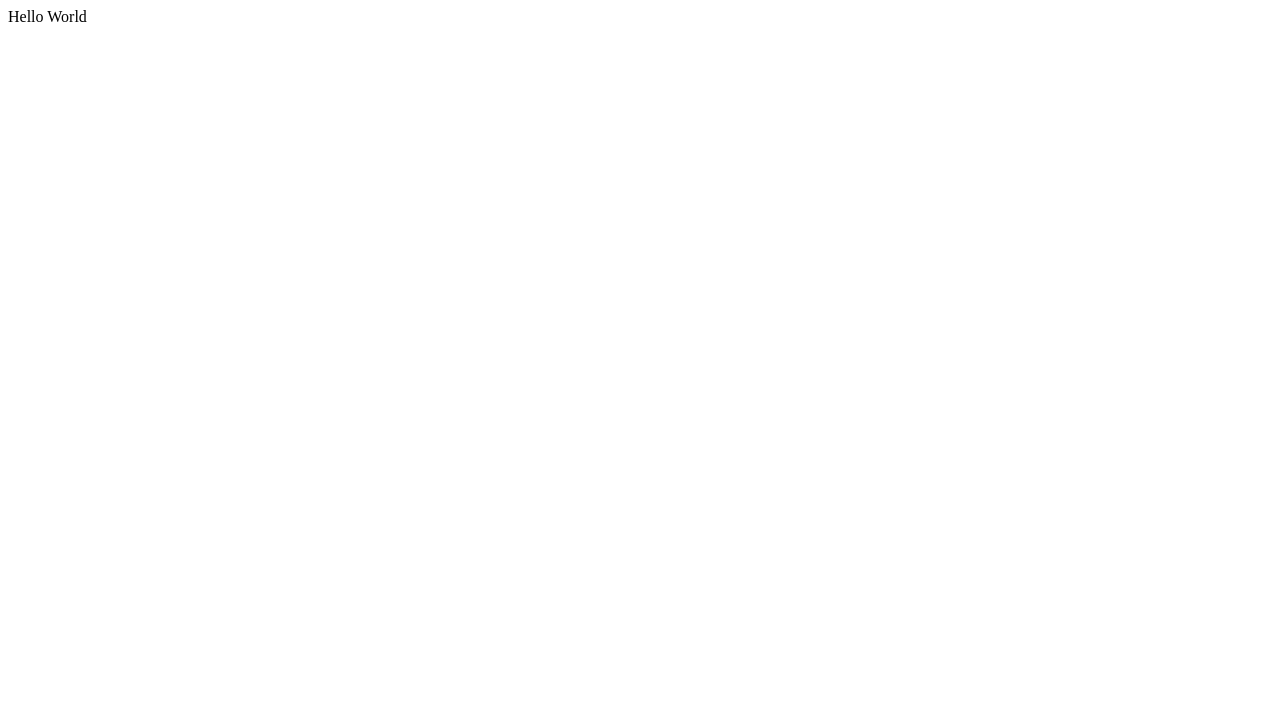
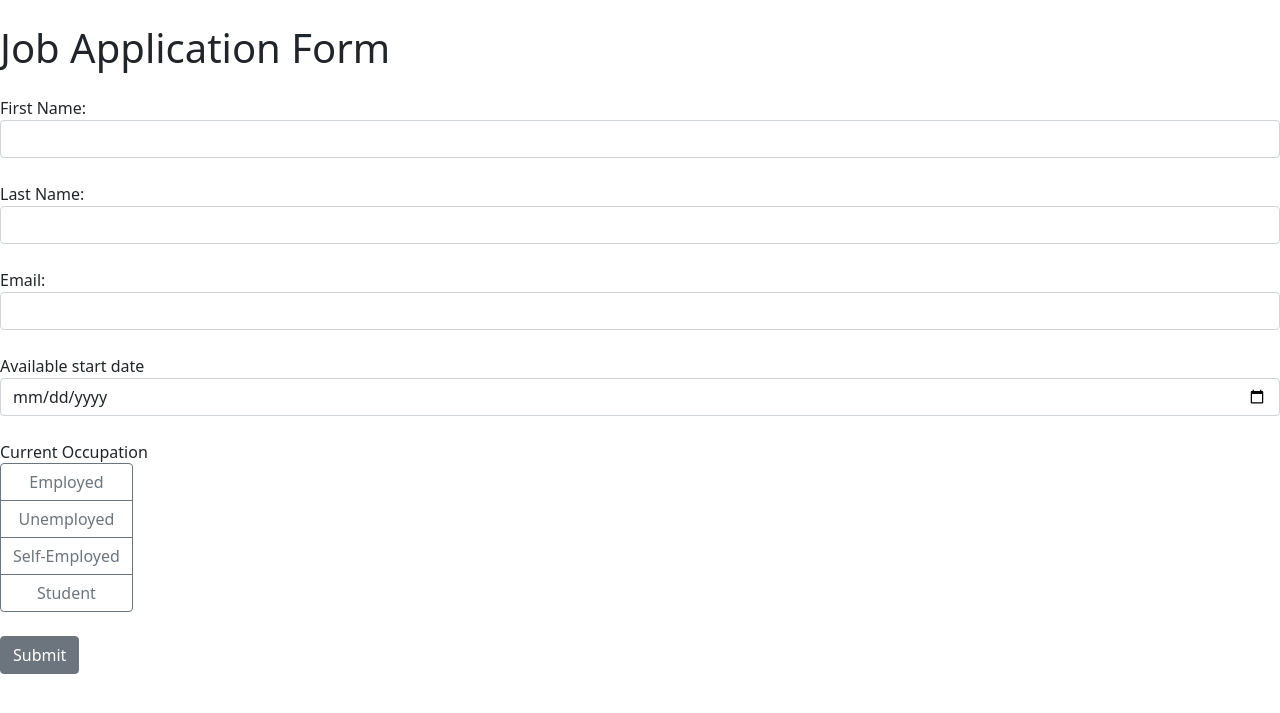
Before and after one commit to Teertha007/job-application-with-django, a Django app: page / in a window 1280 px wide. Before the commit the part shown is almost empty. Shown: the top 713 px of the page. Run offline with Django 5.2, Linux system fonts and the light colour scheme.

Commit message:
Enhance job application form layout and functionality with additional fields for occupation and improved styling

```diff
--- a/job_application/templates/index.html
+++ b/job_application/templates/index.html
@@ -2,10 +2,59 @@
 <html lang="en">
 <head>
     <meta charset="UTF-8">
-    <meta name="viewport" content="width=device-width, initial-scale=1.0">
-    <title>Document</title>
+    <meta name="viewport" content="width=device-width, initial-scale=1.0,shrink-to-fit=no">
+    <link rel="stylesheet" href="https://cdn.jsdelivr.net/npm/bootstrap@5.1.3/dist/css/bootstrap.min.css">
+    <title>Title</title>
 </head>
-<body>
-    Hello World
-</body>
+    <body>
+        <div>
+            <h1 class="mt-4 mb-4">Job Application Form</h1>
+            <form method="post">
+                {% csrf_token %}
+                <div class="form-group mb-4">
+                    <label for="first_name">First Name:</label>
+                    <input class = "form-control" type="text" id ="first_name" name="first_name" required>
+                </div>
+                <div class="form-group mb-4">
+                    <label for="last_name">Last Name:</label>
+                    <input class = "form-control" type="text" id ="last_name" name="last_name" required>
+                </div>
+                <div class="form-group mb-4">
+                    <label for="email">Email:</label>
+                    <input class = "form-control" type="email" id ="email" name="email" required>
+                </div>
+                <div class="form-group mb-4">
+                    <label for="date">Available start date</label>
+                    <input class="form-control" type="date" id ="date" name="date" required>
+                </div>
+                <div class="form-group mb-4">
+                    <label>Current Occupation</label>
+                    <br>
+                    <div class="btn-group-vertical" id ="occupation" >
+                        <input class = "btn-check form-control" type="radio" id ="employed" name="occupation" value="employed" required>
+                        <label class ="btn btn-outline-secondary" for="employed">Employed</label>
+
+                        <input class = "btn-check form-control" type="radio" id ="unemployed" name="occupation" value="unemployed" required>
+                        <label class ="btn btn-outline-secondary" for="unemployed">Unemployed</label>
+
+                        <input class = "btn-check form-control" type="radio" id ="self-employed" name="occupation" value="self-employed" required>
+                        <label class ="btn btn-outline-secondary" for="self-employed">Self-Employed</label>
+
+                        <input class = "btn-check form-control" type="radio" id ="student" name="occupation" value="student" required>
+                        <label class ="btn btn-outline-secondary" for="student">Student</label>
+                    </div>
+                </div>
+                <button class ="btn btn-secondary mb-4" type="submit">Submit</button>
+                {% if messages %}
+                <div class="alert alert-success mt-3">
+                    {% for message in messages %}
+                         {{ message }}
+                    {% endfor %}
+                </div>
+                {% endif %}
+            </form>
+        </div>
+        <script src="https://code.jquery.com/jquery-3.6.0.min.js"></script>
+        <script src="https://cdn.jsdelivr.net/npm/bootstrap@5.1.3/dist/js/bootstrap.min.js"></script>
+    </body>
 </html>
```
